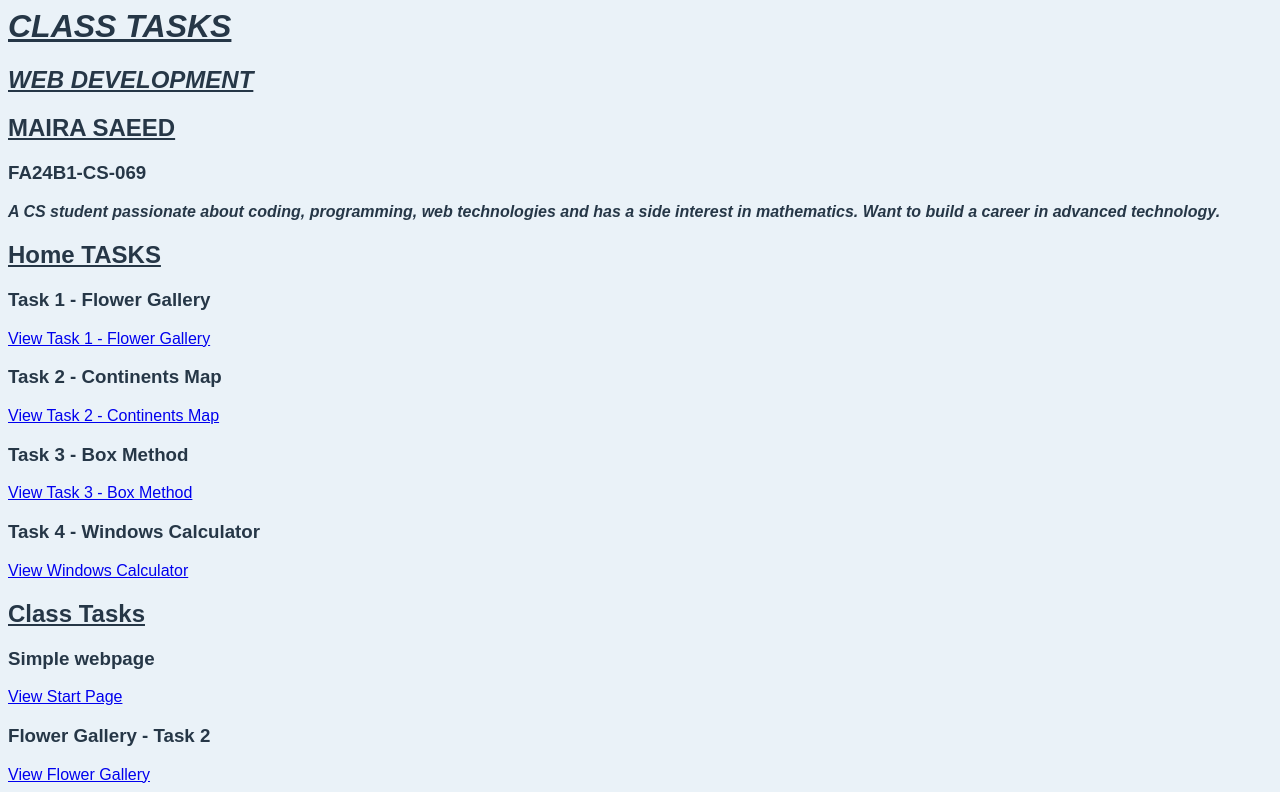
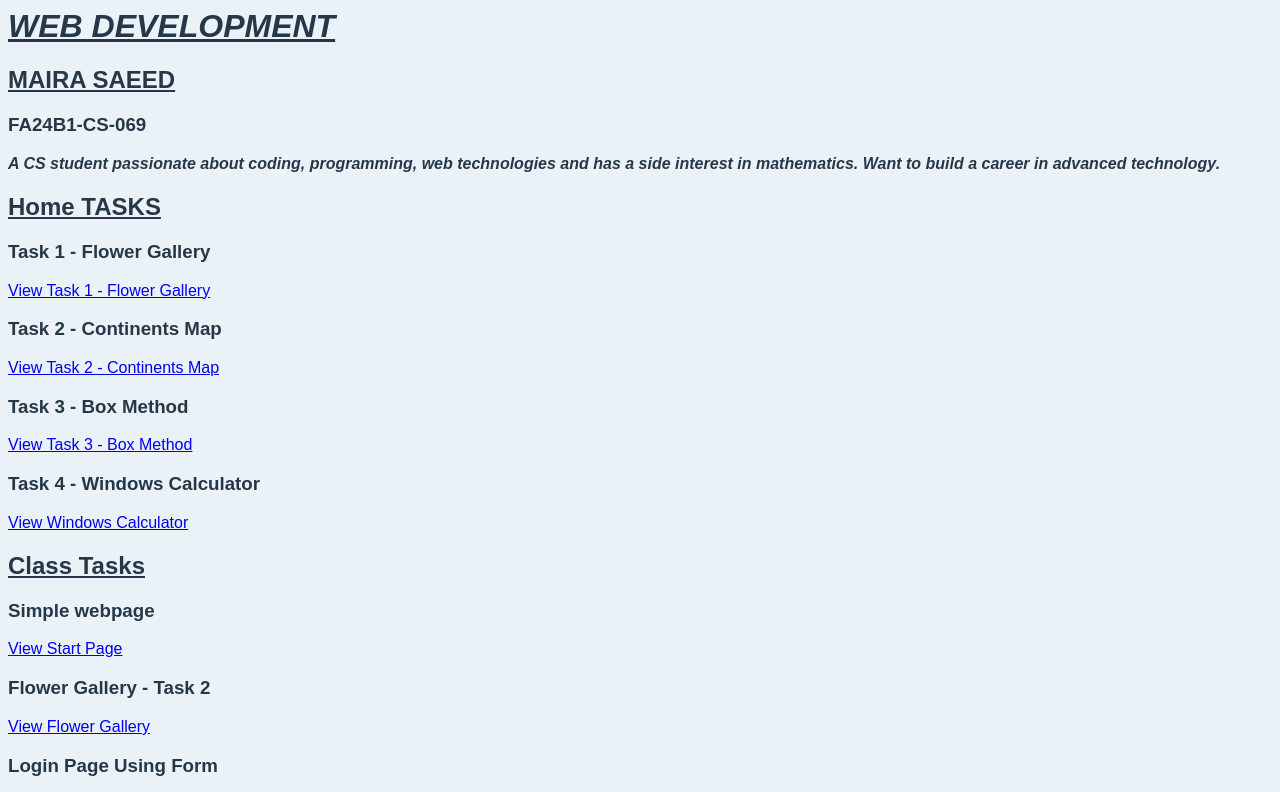
Before and after one commit to Maira-saeed/web-tech-1, a plain HTML site: page index.html in a window 1280 px wide. Shown: the top 792 px of the page. Drawn offline with Linux system fonts and the light colour scheme.

Commit message:
Update index.html

```diff
--- a/index.html
+++ b/index.html
@@ -5,9 +5,7 @@
 
 <body style="background-color: #EAF2F8; color: #263747; font-family: Arial, sans-serif;">
 
-  <h1><u><i>CLASS TASKS</i></u></h1>
-
-  <h2><u><i>WEB DEVELOPMENT</i></u></h2>
+  <h1><u><i>WEB DEVELOPMENT</i></u></h1>
 
   <h2>
     <b><u>MAIRA SAEED</u></b>
```
